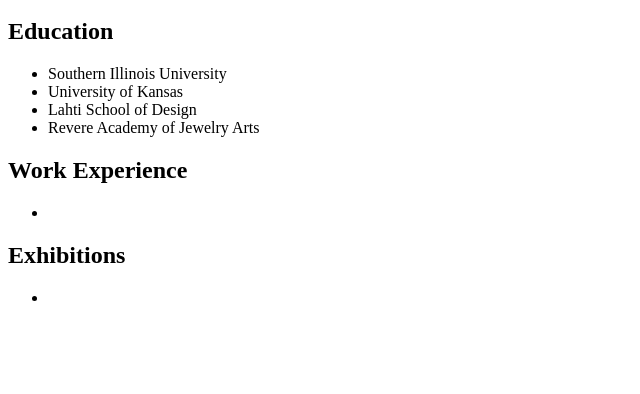
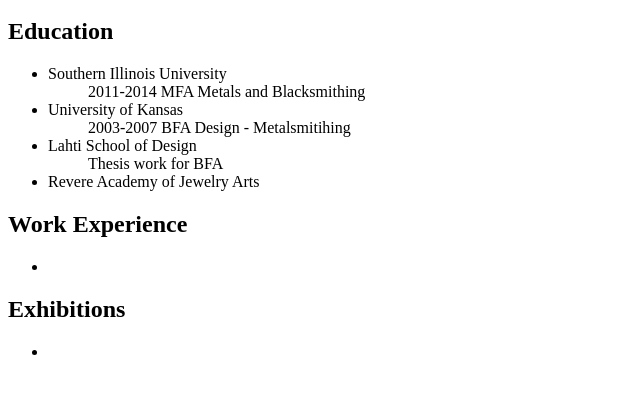
Before and after one commit to benjamindory/resume, a plain HTML site: page index.html in a window 1280 px wide. Shown: the part 48-442 px from the top of the page, without its empty margins (0-640 px from the left). Drawn offline with Linux system fonts and the light colour scheme.

Commit message:
Update index.html

```diff
--- a/index.html
+++ b/index.html
@@ -7,9 +7,14 @@
     <h2>Education</h2>
     <div>
       <ul>
-        <li>Southern Illinois University</li>
-        <li>University of Kansas</li>
+        <li>Southern Illinois University
+          <ul>2011-2014 MFA Metals and Blacksmithing</ul>
+        </li>
+        <li>University of Kansas
+          <ul>2003-2007 BFA Design - Metalsmitihing</ul>
+        </li>
         <li>Lahti School of Design</li>
+          <ul>Thesis work for BFA</ul>
         <li>Revere Academy of Jewelry Arts</li>
       </ul>
     </div>
```
